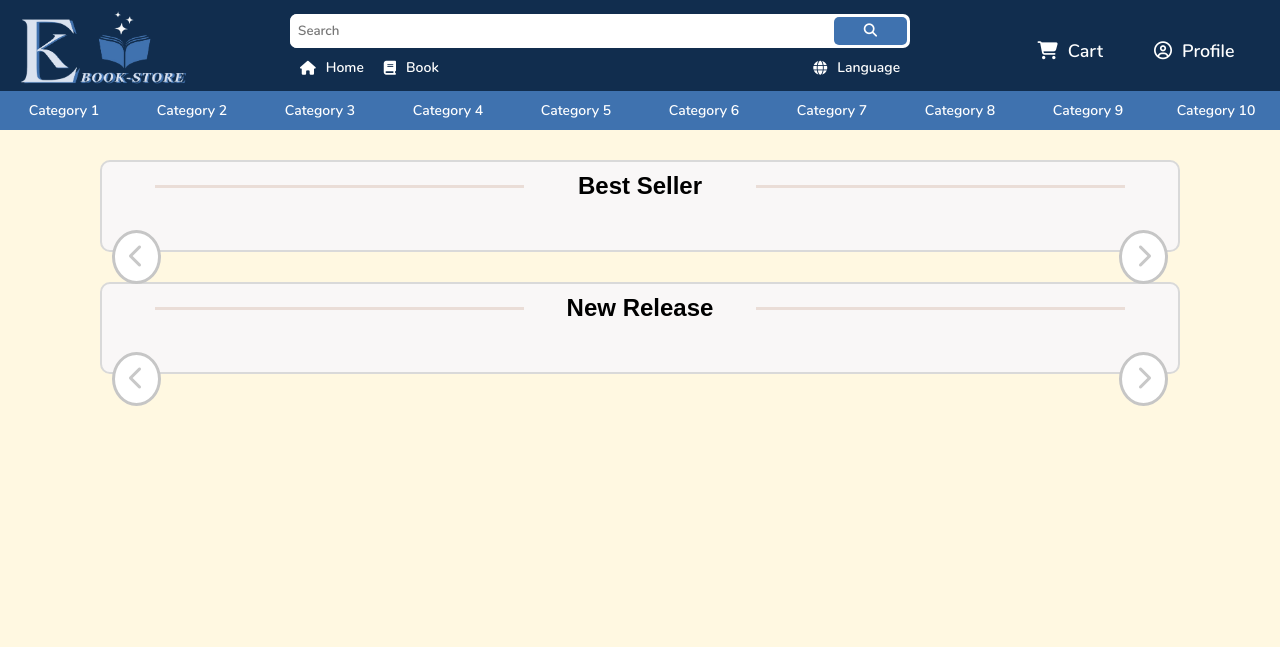
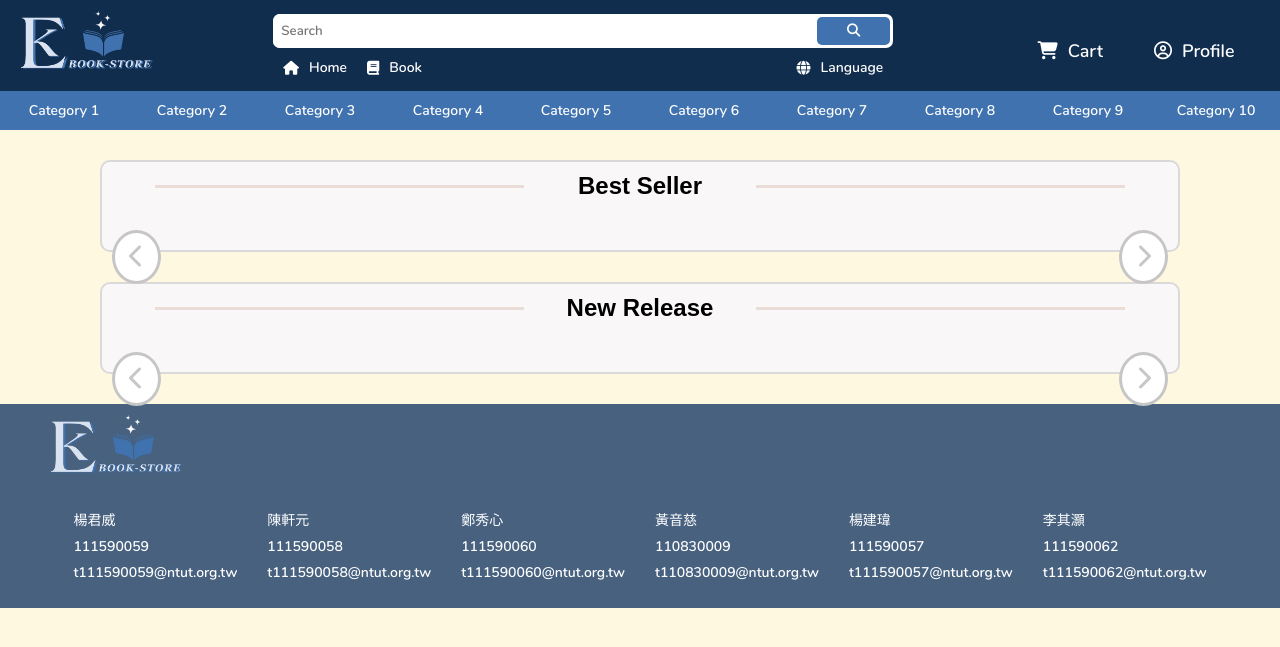
Before and after one commit to ilovemath25/E-Bookstore, a Flask app: template ebookstore_flask/templates/home.html in a window 1280 px wide. Shown: the top 647 px of the page. Run offline with Flask 3, Linux system fonts and the light colour scheme; the template is opened without the code that fills it, so the values that code supplies are empty; some libraries are stand-ins or nearby versions.

Commit message:
modify footer

```diff
--- /dev/null
+++ b/ebookstore_flask/static/style/footer.css
@@ -0,0 +1,56 @@
+footer{
+   background-color: #47617f;
+   width: 100%;
+   margin-top: 30px;
+   padding: 10px 50px;
+   color: #fff;
+}
+.logo {
+   height: 60px;
+   margin-bottom: 15px;
+}
+
+.member-name {
+   display: flex;
+   flex-wrap: wrap;
+   justify-content: center;
+}
+
+.member {
+   padding: 10px 15px;
+   transition: 0.3s all;
+}
+
+.member:hover {
+   transform: translateY(-5px); /* Hover effect */
+}
+
+.member p {
+   margin: 5px 0;
+   font-size: 14px;
+   line-height: 1.5;
+}
+@media screen and (max-width: 900px) {
+   footer{
+      margin-bottom: 50px;
+   }
+}
+@media screen and (max-width: 600px) {
+   .logo {
+      height: 40px;
+   }
+   footer{
+      padding: 10px 20px;
+   }
+   .member p {
+      font-size: 11px;
+   }
+}
+@media screen and (max-width: 400px) {
+   footer{
+      padding: 10px;
+   }
+   .member p {
+      font-size: 8px;
+   }
+}
--- a/ebookstore_flask/templates/footer.html
+++ b/ebookstore_flask/templates/footer.html
@@ -1,3 +1,36 @@
+<link rel="stylesheet" href="{{ url_for('static', filename='style/footer.css') }}">
 <footer>
-
+   <img src="{{ url_for('static', filename='image/logo.png') }}" alt="Bookstore Logo" class="logo">
+   <section class="member-name">
+      <div class="member">
+         <p>楊君威</p>
+         <p>111590059</p>
+         <p>t111590059@ntut.org.tw</p>
+      </div>
+      <div class="member">
+         <p>陳軒元</p>
+         <p>111590058</p>
+         <p>t111590058@ntut.org.tw</p>
+      </div>
+      <div class="member">
+         <p>鄭秀心</p>
+         <p>111590060</p>
+         <p>t111590060@ntut.org.tw</p>
+      </div>
+      <div class="member">
+         <p>黃音慈</p>
+         <p>110830009</p>
+         <p>t110830009@ntut.org.tw</p>
+      </div>
+      <div class="member">
+         <p>楊建瑋</p>
+         <p>111590057</p>
+         <p>t111590057@ntut.org.tw</p>
+      </div>
+      <div class="member">
+         <p>李其灝</p>
+         <p>111590062</p>
+         <p>t111590062@ntut.org.tw</p>
+      </div>
+   </section>
 </footer>
```
